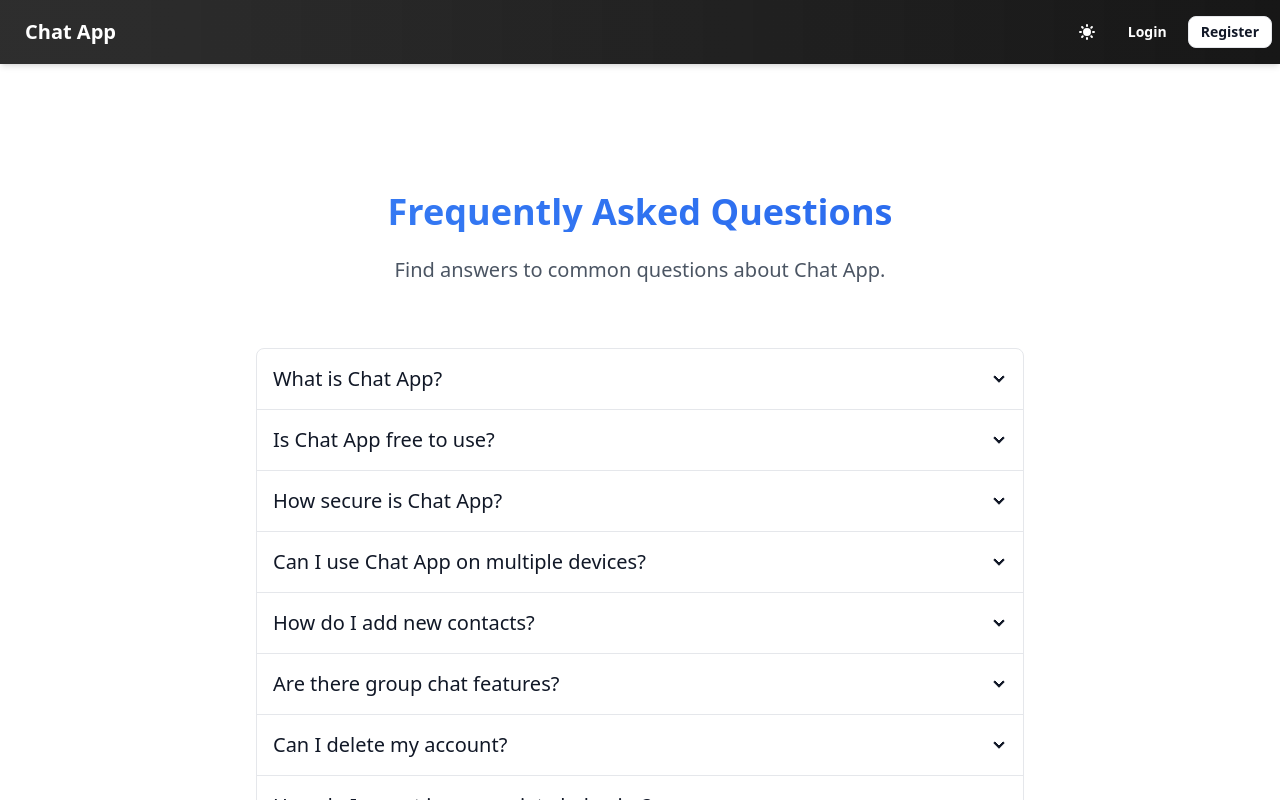
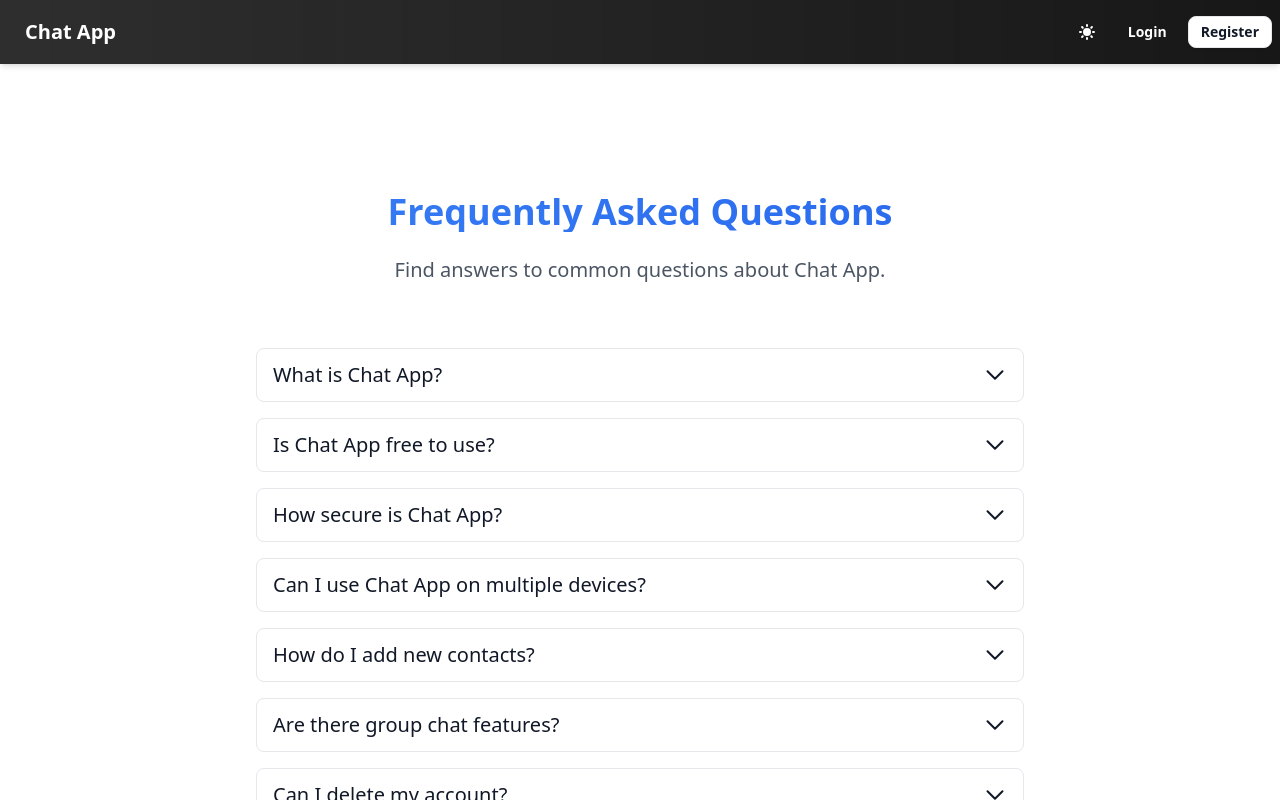
Before and after one commit to Aditya201514049/chat-app, a React (Vite) app in the folder frontend/: page /faq in a window 1280 px wide. Shown: the top 800 px of the page. Built offline with nearby package versions, Linux system fonts and the light colour scheme; no server answers.

Commit message:
refactor: enhance FAQPage component with improved accordion styling and user interaction; replace radio buttons with buttons for better accessibility and visual feedback

```diff
--- a/frontend/src/pages/FAQPage.jsx
+++ b/frontend/src/pages/FAQPage.jsx
@@ -59,19 +59,36 @@ const FAQPage = () => {
 
       {/* FAQ Accordion */}
       <div className="max-w-3xl mx-auto mb-16">
-        <div className="join join-vertical w-full">
+        <div className="space-y-4 w-full">
           {faqs.map((faq, index) => (
-            <div key={index} className="collapse collapse-arrow join-item border" style={{ borderColor: 'var(--color-border-light)' }}>
-              <input
-                type="radio"
-                name="faq-accordion"
-                checked={openIndex === index}
-                onChange={() => toggleFAQ(index)}
-              />
-              <div className="collapse-title text-xl font-medium" style={{ color: 'var(--color-text-primary)' }}>
-                {faq.question}
-              </div>
-              <div className="collapse-content" style={{ color: 'var(--color-text-secondary)' }}>
+            <div key={index}
+              className="border rounded-lg overflow-hidden"
+              style={{ borderColor: 'var(--color-border-light)' }}
+            >
+              <button
+                onClick={() => toggleFAQ(index)}
+                className="w-full px-4 py-3 flex justify-between items-center"
+                style={{ color: 'var(--color-text-primary)' }}
+              >
+                <span className="text-xl font-medium">{faq.question}</span>
+                <svg
+                  xmlns="http://www.w3.org/2000/svg"
+                  fill="none"
+                  viewBox="0 0 24 24"
+                  strokeWidth={2}
+                  stroke="currentColor"
+                  className={`w-6 h-6 transition-transform ${openIndex === index ? 'rotate-180' : ''}`}
+                >
+                  <path strokeLinecap="round" strokeLinejoin="round" d="M19.5 8.25l-7.5 7.5-7.5-7.5" />
+                </svg>
+              </button>
+
+              <div
+                className={`px-4 overflow-hidden transition-all duration-200 ease-in-out ${
+                  openIndex === index ? 'max-h-96 py-4' : 'max-h-0 py-0'
+                }`}
+                style={{ color: 'var(--color-text-secondary)' }}
+              >
                 <p>{faq.answer}</p>
               </div>
             </div>
```
